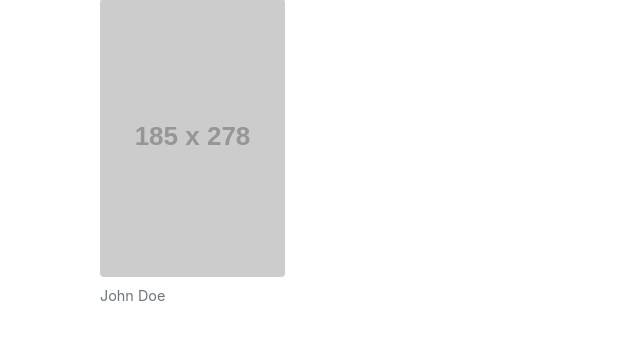
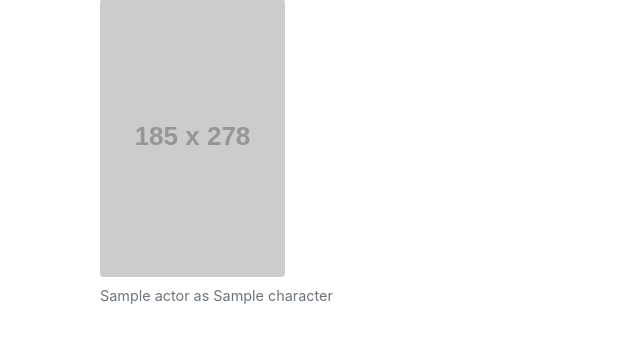
Before and after one commit to AMKrol/movies_catalogue, a Flask app: template templates/movie_details.html in a window 1280 px wide. Shown: the part 535-881 px from the top of the page, without its empty margins (0-640 px from the left). Run offline with Flask 2, Linux system fonts and the light colour scheme; the template is opened without the code that fills it: most values are stand-ins (such as "Sample title", 1, 10 or a date in 2020); grey boxes labelled with a size stand in for pictures from a placeholder-image service; some libraries are stand-ins or nearby versions.

Commit message:
add cast list

```diff
--- a/main.py
+++ b/main.py
@@ -20,8 +20,8 @@ def utility_processor():
 @app.route("/movie/<movie_id>")
 def movie_details(movie_id):
     details = tmdb_client.get_single_movie(movie_id)
-    print(details)
-    return render_template("movie_details.html", movie=details)
+    cast = tmdb_client.get_cast(movie_id, how_many=16)
+    return render_template("movie_details.html", movie=details, cast=cast)
 
 
 if __name__ == '__main__':
--- a/templates/movie_details.html
+++ b/templates/movie_details.html
@@ -27,14 +27,23 @@
     </div>
     <h3 class="my-4">Cast</h3>
     <div class="row">
+        {% for actor in cast %}
         <div class="col-md-3 col-sm-6 mb-4">
             <a href="#">
                 <figure class="figure">
-                    <img src="https://placehold.it/185x278" class="figure-img img-fluid rounded" alt="actor">
-                    <figcaption class="figure-caption">John Doe</figcaption>
+                    {% if actor.profile_path %}
+                    <img src="{{ tmdb_image_url(actor.profile_path, 'w185') }}" class="figure-img img-fluid rounded"
+                        alt="{{ actor.name }}">
+                    {% else %}
+                    <img src="https://placehold.it/185x278?text={{ actor.name }}" class="figure-img img-fluid rounded"
+                        alt="{{ actor.name }}">
+                    {% endif %}
+                    <figcaption class="figure-caption">{{ actor.name }} as {{ actor.character }}</figcaption>
                 </figure>
             </a>
+
         </div>
+        {% endfor %}
     </div>
 </div>
 
--- a/tmdb_client.py
+++ b/tmdb_client.py
@@ -33,3 +33,20 @@ def get_single_movie(movie_id):
     }
     response = requests.get(endpoint, headers=headers)
     return response.json()
+
+
+def get_single_movie_cast(movie_id):
+    endpoint = f"https://api.themoviedb.org/3/movie/{movie_id}/credits"
+    with open("api_token.txt", "r") as tokenfile:
+        api_token = tokenfile.read()
+    headers = {
+        "Authorization": f"Bearer {api_token}"
+    }
+    response = requests.get(endpoint, headers=headers)
+    return response.json()
+
+
+def get_cast(movie_id, how_many):
+    data = get_single_movie_cast(movie_id)
+    random_data = data["cast"][:how_many]
+    return random_data
```
